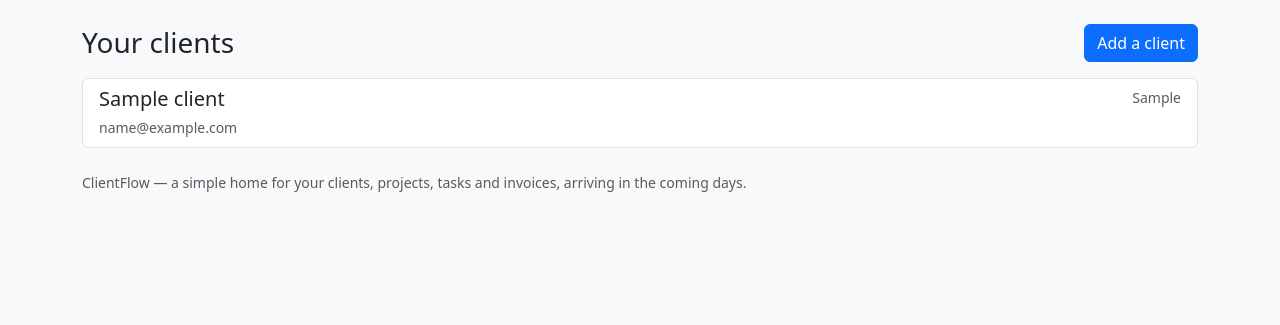
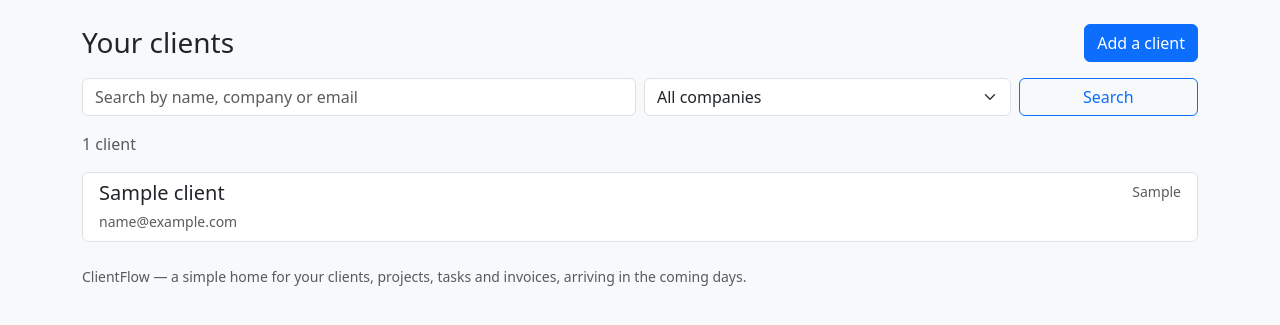
Before and after one commit to AwaisSabit/clientflow-django, a Django app: page /clients/ in a window 1280 px wide. Shown: the part 56-381 px from the top of the page. Run offline with Django 5.2, Linux system fonts and the light colour scheme; a user stored in the database is signed in; tables that the repository leaves empty hold one stand-in row (values such as "Sample post").

Commit message:
Add search, filtering and pagination to the client list in ClientFlow

```diff
--- a/apps/clients/views.py
+++ b/apps/clients/views.py
@@ -7,10 +7,14 @@ with a 404, never a permission page and never the other user's data.
 """
 from django.contrib import messages
 from django.contrib.auth.decorators import login_required
+from django.core.paginator import Paginator
+from django.db.models import Q
 from django.shortcuts import get_object_or_404, redirect, render
 
 from .forms import ClientForm
 from .models import Client
+
+CLIENTS_PER_PAGE = 10
 
 
 def _get_client(request, pk):
@@ -20,8 +24,57 @@ def _get_client(request, pk):
 
 @login_required
 def client_list(request):
-    clients = Client.objects.filter(owner=request.user).order_by("name")
-    return render(request, "clients/list.html", {"clients": clients})
+    """List the signed-in user's clients, with search, company filter
+    and pagination.
+
+    `q` searches name, company and email (case-insensitive); `company`
+    narrows the list to one company. Both filters only ever see the
+    signed-in user's own clients, and the page links keep them.
+    """
+    own_clients = Client.objects.filter(owner=request.user)
+    search_query = request.GET.get("q", "").strip()
+    company_filter = request.GET.get("company", "").strip()
+
+    clients = own_clients.order_by("name")
+    if search_query:
+        clients = clients.filter(
+            Q(name__icontains=search_query)
+            | Q(company__icontains=search_query)
+            | Q(email__icontains=search_query)
+        )
+    if company_filter:
+        clients = clients.filter(company=company_filter)
+
+    companies = (
+        own_clients.exclude(company="")
+        .values_list("company", flat=True)
+        .distinct()
+        .order_by("company")
+    )
+
+    paginator = Paginator(clients, CLIENTS_PER_PAGE)
+    page_obj = paginator.get_page(request.GET.get("page"))
+
+    # The page links need the current search and filter, but not the
+    # page number itself.
+    kept_params = request.GET.copy()
+    kept_params.pop("page", None)
+    query_string = kept_params.urlencode()
+
+    return render(
+        request,
+        "clients/list.html",
+        {
+            "clients": page_obj,
+            "page_obj": page_obj,
+            "has_clients": own_clients.exists(),
+            "total_count": paginator.count,
+            "search_query": search_query,
+            "company_filter": company_filter,
+            "companies": companies,
+            "query_string": query_string,
+        },
+    )
 
 
 @login_required
--- a/templates/clients/list.html
+++ b/templates/clients/list.html
@@ -5,6 +5,34 @@
   <h1 class="h3 mb-0">Your clients</h1>
   <a class="btn btn-primary" href="{% url 'clients:create' %}">Add a client</a>
 </div>
+
+{% if has_clients %}
+<form method="get" class="row g-2 mb-3">
+  <div class="col-md-6">
+    <label for="client-search" class="visually-hidden">Search clients</label>
+    <input type="search" id="client-search" name="q" class="form-control"
+           placeholder="Search by name, company or email"
+           value="{{ search_query }}">
+  </div>
+  <div class="col-md-4">
+    <label for="company-filter" class="visually-hidden">Filter by company</label>
+    <select id="company-filter" name="company" class="form-select">
+      <option value="">All companies</option>
+      {% for company in companies %}
+        <option value="{{ company }}"{% if company == company_filter %} selected{% endif %}>{{ company }}</option>
+      {% endfor %}
+    </select>
+  </div>
+  <div class="col-md-2 d-grid">
+    <button type="submit" class="btn btn-outline-primary">Search</button>
+  </div>
+</form>
+
+{% if total_count %}
+  <p class="text-muted">{{ total_count }} client{{ total_count|pluralize }}</p>
+{% endif %}
+{% endif %}
+
 {% if clients %}
   <div class="list-group">
     {% for client in clients %}
@@ -17,6 +45,35 @@
       </a>
     {% endfor %}
   </div>
+
+  {% if page_obj.has_other_pages %}
+    <nav aria-label="Client pages" class="mt-3">
+      <ul class="pagination">
+        {% if page_obj.has_previous %}
+          <li class="page-item">
+            <a class="page-link" href="?{% if query_string %}{{ query_string }}&amp;{% endif %}page={{ page_obj.previous_page_number }}">Previous</a>
+          </li>
+        {% else %}
+          <li class="page-item disabled"><span class="page-link">Previous</span></li>
+        {% endif %}
+        {% for page_number in page_obj.paginator.page_range %}
+          <li class="page-item{% if page_number == page_obj.number %} active{% endif %}"{% if page_number == page_obj.number %} aria-current="page"{% endif %}>
+            <a class="page-link" href="?{% if query_string %}{{ query_string }}&amp;{% endif %}page={{ page_number }}">{{ page_number }}</a>
+          </li>
+        {% endfor %}
+        {% if page_obj.has_next %}
+          <li class="page-item">
+            <a class="page-link" href="?{% if query_string %}{{ query_string }}&amp;{% endif %}page={{ page_obj.next_page_number }}">Next</a>
+          </li>
+        {% else %}
+          <li class="page-item disabled"><span class="page-link">Next</span></li>
+        {% endif %}
+      </ul>
+    </nav>
+  {% endif %}
+{% elif has_clients %}
+  <p class="text-muted">No clients match your search. Try a different search or clear the filters.</p>
+  <a class="btn btn-outline-secondary" href="{% url 'clients:list' %}">Show all clients</a>
 {% else %}
   <p class="text-muted">No clients yet. Add your first client to keep their contact details in one place.</p>
 {% endif %}
```
Also changed, not shown: PROGRESS.md (+54 -0 lines), tests/test_client_search.py (added, +183 -0 lines), README.md.
